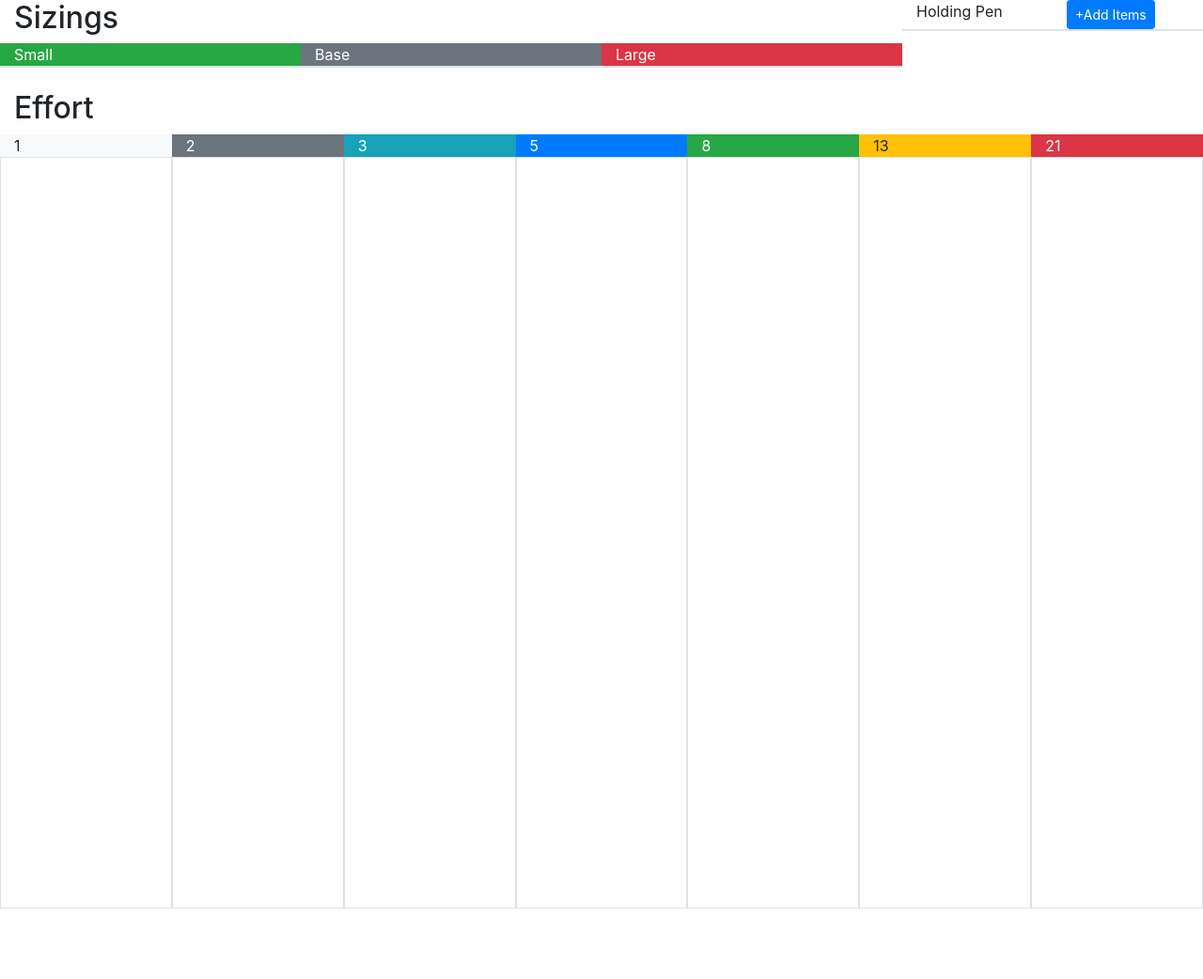
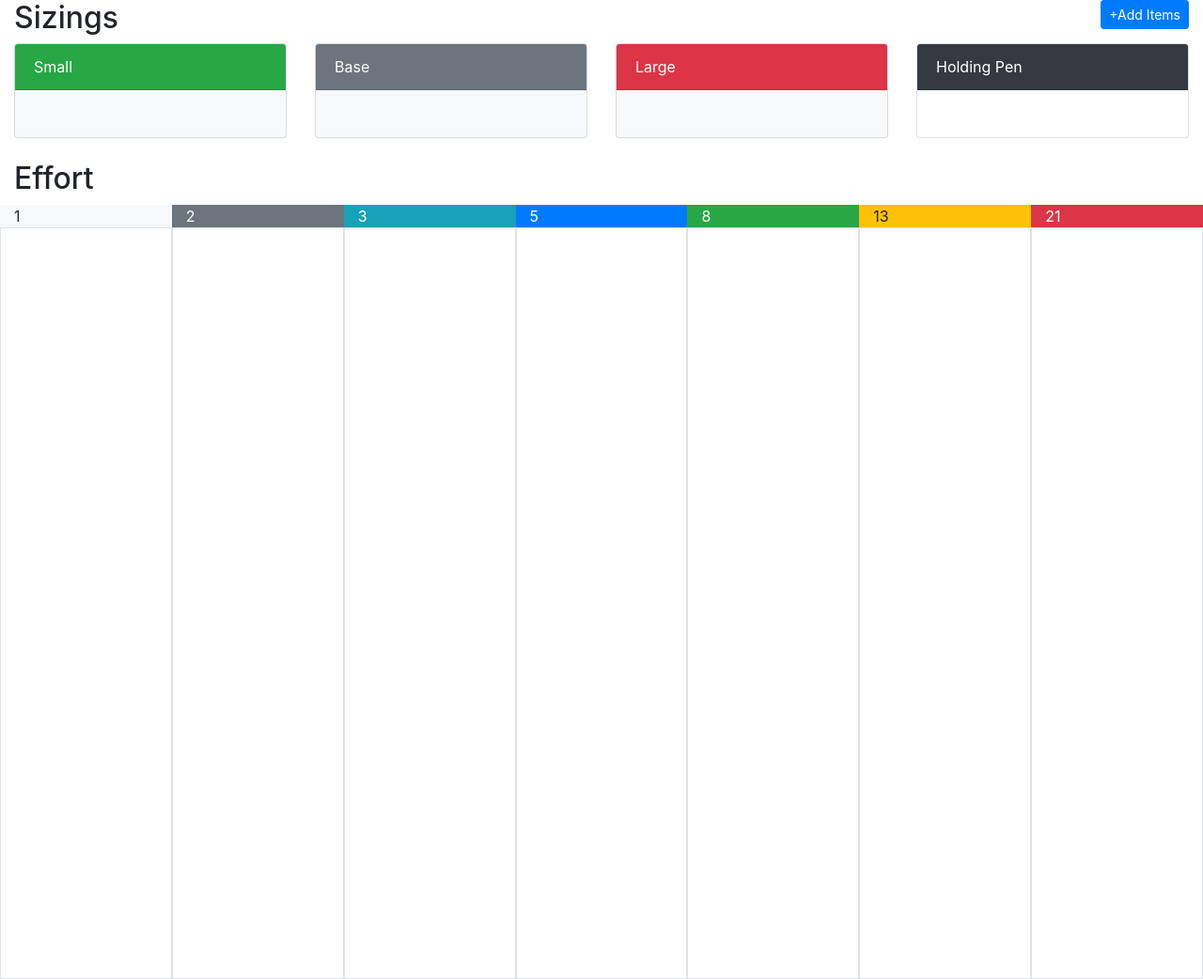
Before and after one commit to applejackcode/TEGIT, a Django app: page / in a window 1280 px wide. Shown: the whole page at 94% size. Before the commit the page ends 967 px from the top, so only its background shows below. Run offline with Django 3.2, Linux system fonts and the light colour scheme; some libraries are stand-ins or nearby versions.

Commit message:
Prettied up the sizing boxes, but made no headway on recognizing containers. May be able to do that Thursday.

```diff
--- a/TEGIT/GamePage/templates/GamePage/index.html
+++ b/TEGIT/GamePage/templates/GamePage/index.html
@@ -16,32 +16,38 @@
 
 <body>
     <div class="container-fluid">
+        <div class="row">
+            <div class="col-9"><h2>Sizings</h2></div>
+            <div class="col-3">
+                <span class="float-right"><button type="button" class="btn btn-primary btn-sm" data-toggle="modal" data-target="#pbiModal">+Add Items</button></span>
+            </div>
+        </div>
         <!--Sizing Row-->
         <div class="row">
             <div class="col-9">
                 <!--Size row-->
                 <div class="row">
-                    <div class="col-sm-12">
-                        <!--Size headers-->
+                    <div class="col-12">
+                        <!--Size Boxes-->
                         <div class="row">
-                            <div class="col-sm-12"><h2>Sizings</h2></div>
-                        </div>
-                        <div class="row">
-                            <div class="col-sm  bg-success text-white">
-                                Small
+                            <div class="col-4">
+                                <div class="card bg-light" style="width: 100%">
+                                    <div class="card-header bg-success text-white">Small</div>
+                                    <div class="card-body overflow-auto" id="smallBox" style="min-height: 50px"></div>
+                                </div>
                             </div>
-                            <div class="col-sm bg-secondary text-white">
-                                Base
+                            <div class="col-4">
+                                <div class="card bg-light" style="width: 100%">
+                                    <div class="card-header bg-secondary text-white">Base</div>
+                                    <div class="card-body overflow-auto" id="basebox" style="min-height: 50px"></div>
+                                </div>
                             </div>
-                            <div class="col-sm bg-danger text-white">
-                                Large
+                            <div class="col-4">
+                                <div class="card bg-light" style="width: 100%">
+                                    <div class="card-header bg-danger text-white">Large</div>
+                                    <div class="card-body overflow-auto" id="largeBox" style="min-height: 50px"></div>
+                                </div>
                             </div>
-                        </div>
-                        <!--Size boxes-->
-                        <div class="row">
-                            <div class="col-sm border d-flex flex-column min-vh-50" id="smallBox"></div>
-                            <div class="col-sm border d-flex flex-column min-vh-50" id="baseBox"></div>
-                            <div class="col-sm border d-flex flex-column min-vh-50" id="largeBox"></div>
                         </div>
                     </div>
                 </div>
@@ -53,15 +59,19 @@
             <!--Holding Pen-->
             <div class="col-3">
                 <div class="row">
-                    <div class="col-sm-6">
-                        Holding Pen
-                    </div>
-                    <div class="col-sm-6">
-                        <button type="button" class="btn btn-primary btn-sm" data-toggle="modal" data-target="#pbiModal">+Add Items</button>
-                    </div>
-                </div>
-                <div class="row">
-                    <div class="col-sm-12 border min-vh-50" id="pbiCards"></div>
+                    <div class="col-12">
+                        <!--Holding Pen-->
+                        <div class="row">
+                            <div class="col-12">
+                                <div class="card" style="width: 100%">
+                                    <div class="card-header bg-dark text-white">Holding Pen</div>
+                                    <div class="card-body overflow-auto" style="min-height: 50px">
+                                        <div id="pbiCards" style="z-index: 8;"></div>
+                                    </div>
+                                </div>
+                            </div>
+                        </div>
+                   </div>
                 </div>
             </div>
         </div>
@@ -143,13 +153,15 @@
 
     <!--JS Helpers-->
     <script type="text/javascript">
-        var cardTemplate = "<div class=\"card border-primary\" id=\"cardID\" style=\"position: absolute;\">\r\n";
-        cardTemplate += "<div class=\"card-header bg-secondary text-white\">cardHeader";
-        cardTemplate += "  <button type=\"button\" class=\"close\" onclick=\"deleteCard('cardID')\">\r\n";
+        //draggable links: https://www.kirupa.com/html5/drag.htm and https://www.w3schools.com/howto/howto_js_draggable.asp
+
+        var cardTemplate = "<div class=\"card border-primary\" id=\"cardID\" style=\"width: 10rem; position: absolute; z-index: 9; cursor: move;\">\r\n";
+        cardTemplate += "<div class=\"card-header\" style=\"z-index: 10\">cardHeader";
+        cardTemplate += "  <button type=\"button\" class=\"close btn-sm\" onclick=\"deleteCard('cardID')\">\r\n";
         cardTemplate += "    <span aria-hidden=\"true\">&times;</span>\r\n";
         cardTemplate += "  </button>\r\n";
         cardTemplate += "</div > ";
-        cardTemplate += "<div class=\"card-body\">cardContent</div>";
+        cardTemplate += "<div class=\"card-body overflow-auto\">cardContent</div>";
         cardTemplate += "</div>";
 
         function addItems() {
```
